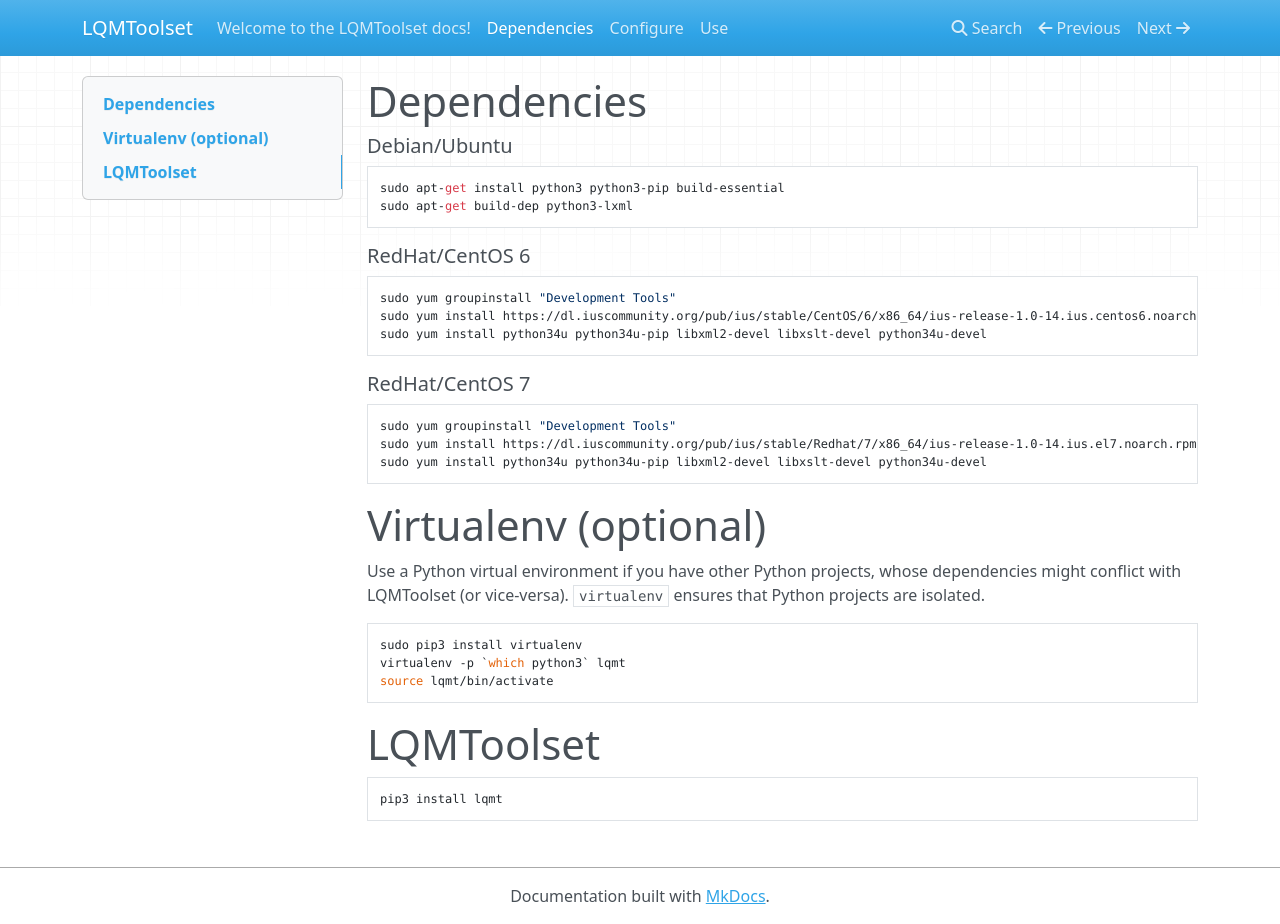
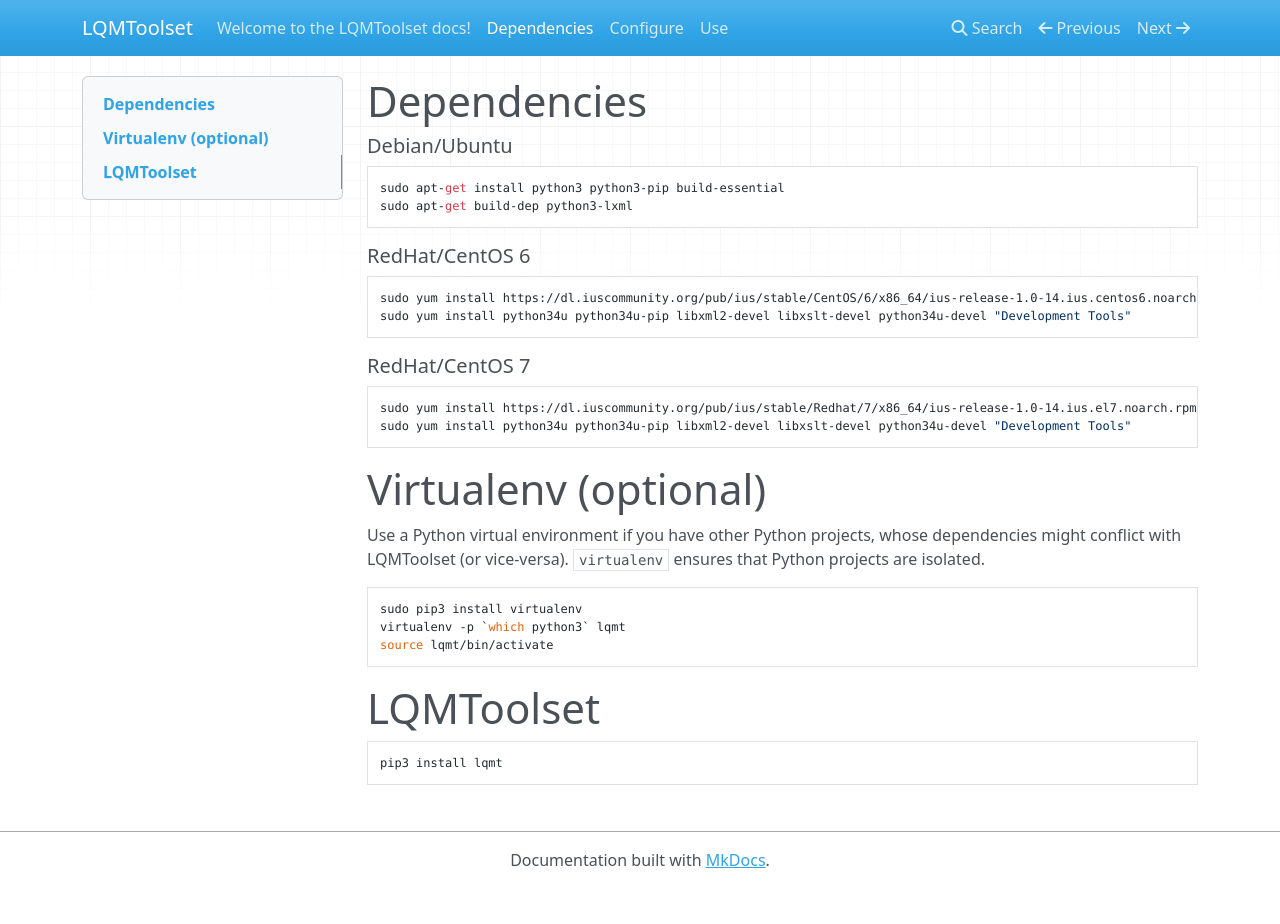
Before and after one commit to anl-cyberscience/LQMToolset, an MkDocs documentation site: the page built from docs/install.md, in a window 1280 px wide and 924 px high. Built offline with MkDocs 1.6.1, drawn with Linux system fonts in a browser that asks for light colours; nearby versions of some CDN libraries; old or Windows-style settings are respelled for this version of MkDocs.

Commit message:
Removed another step in CentOS/RedHat install process

```diff
--- a/docs/install.md
+++ b/docs/install.md
@@ -7,15 +7,13 @@
 
 ##### RedHat/CentOS 6
 
-    sudo yum groupinstall "Development Tools"
     sudo yum install https://dl.iuscommunity.org/pub/ius/stable/CentOS/6/x86_64/ius-release-1.0-14.ius.centos6.noarch.rpm
-    sudo yum install python34u python34u-pip libxml2-devel libxslt-devel python34u-devel
+    sudo yum install python34u python34u-pip libxml2-devel libxslt-devel python34u-devel "Development Tools"
 
 ##### RedHat/CentOS 7
 
-    sudo yum groupinstall "Development Tools"
     sudo yum install https://dl.iuscommunity.org/pub/ius/stable/Redhat/7/x86_64/ius-release-1.0-14.ius.el7.noarch.rpm
-    sudo yum install python34u python34u-pip libxml2-devel libxslt-devel python34u-devel
+    sudo yum install python34u python34u-pip libxml2-devel libxslt-devel python34u-devel "Development Tools"
 
 # Virtualenv (optional)
 
```
